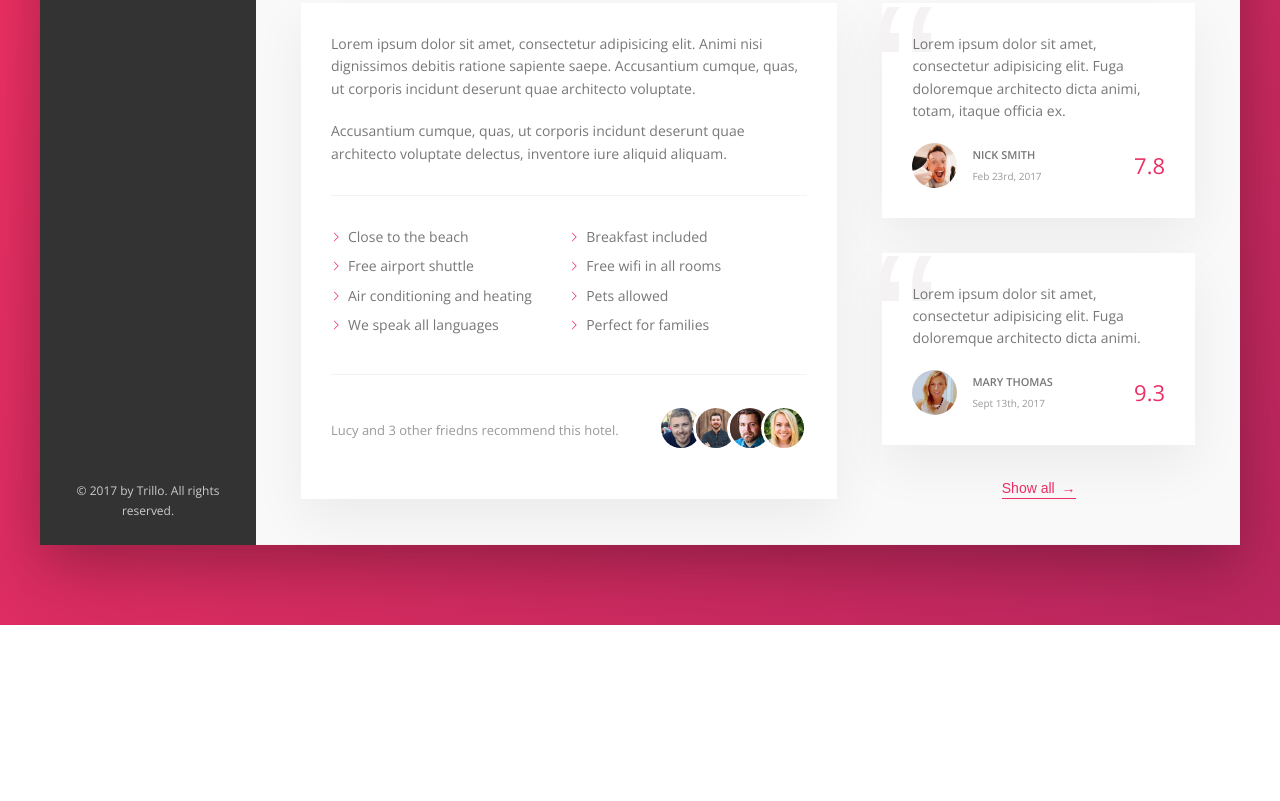
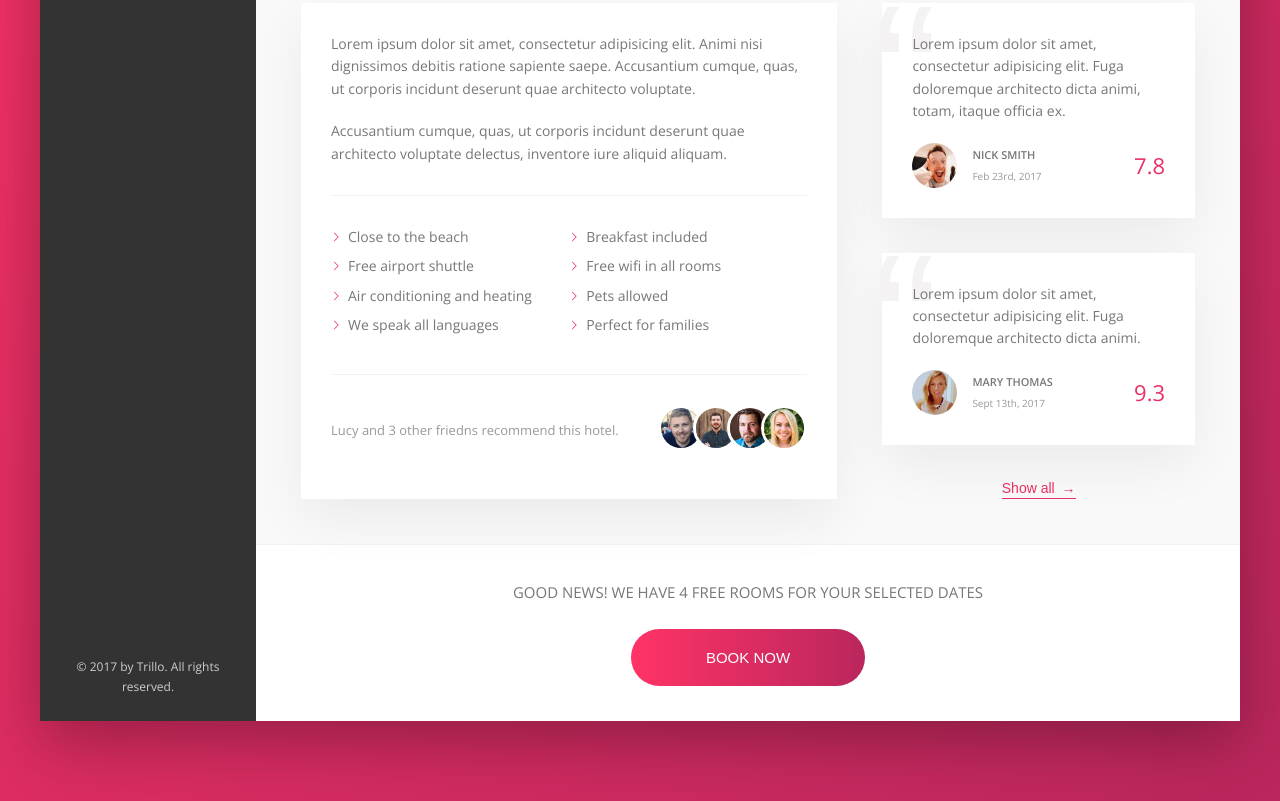
Before and after one commit to Citrinin/Trillo, a website: page index.html in a window 1280 px wide. Shown: the part 644-1445 px from the top of the page. Before the commit the page ends 1269 px from the top, so only its background shows below. Drawn offline with nearby package versions, Linux system fonts and the light colour scheme; files that its build step writes are made by us from their sources.

Commit message:
add cta section

```diff
--- a/index.html
+++ b/index.html
@@ -200,6 +200,18 @@
                         </button>
                     </div>
                 </div>
+
+                <div class="cta">
+                    <h2 class="cta__book-now">Good news! We have 4 free rooms for your selected dates</h2>
+                    <button class="btn">
+                        <span class="btn__visible">
+                            Book now
+                        </span>
+                        <span class="btn__invisible">
+                            Only 4 rooms left
+                        </span>
+                    </button>
+                </div>
             </main>
         </div>
     </div>
--- a/sass/_components.scss
+++ b/sass/_components.scss
@@ -446,3 +446,73 @@
         z-index: 1;
     }
 }
+
+////////////////////////////////////////////
+// CALL TO ACTION
+
+.cta {
+    padding: 3.5rem 0;
+    text-align: center;
+
+    &__book-now {
+        font-size: 1.5rem;
+        font-weight: 300;
+        text-transform: uppercase;
+        margin-bottom: 2.5rem;
+    }
+}
+
+.btn {
+    font-size: 1.5rem;
+    font-weight: 300;
+    text-transform: uppercase;
+    border-radius: 100px;
+    border: none;
+    background-image: linear-gradient(
+        to right,
+        var(--color-primary-light),
+        var(--color-primary-dark)
+    );
+    color: #fff;
+    position: relative;
+    overflow: hidden;
+    cursor: pointer;
+
+    & > * {
+        display: inline-block;
+        height: 100%;
+        width: 100%;
+        transition: all 0.2s;
+    }
+
+    &__visible {
+        padding: 2rem 7.5rem;
+    }
+
+    &__invisible {
+        position: absolute;
+        padding: 2rem 0;
+        left: 0;
+        top: -100%;
+    }
+
+    &:hover {
+        background-image: linear-gradient(
+            to left,
+            var(--color-primary-light),
+            var(--color-primary-dark)
+        );
+    }
+
+    &:hover &__visible {
+        transform: translateY(100%);
+    }
+    &:hover &__invisible {
+        top: 0;
+    }
+
+    &:focus {
+        outline: none;
+        animation: pulsate 1s infinite;
+    }
+}
```
